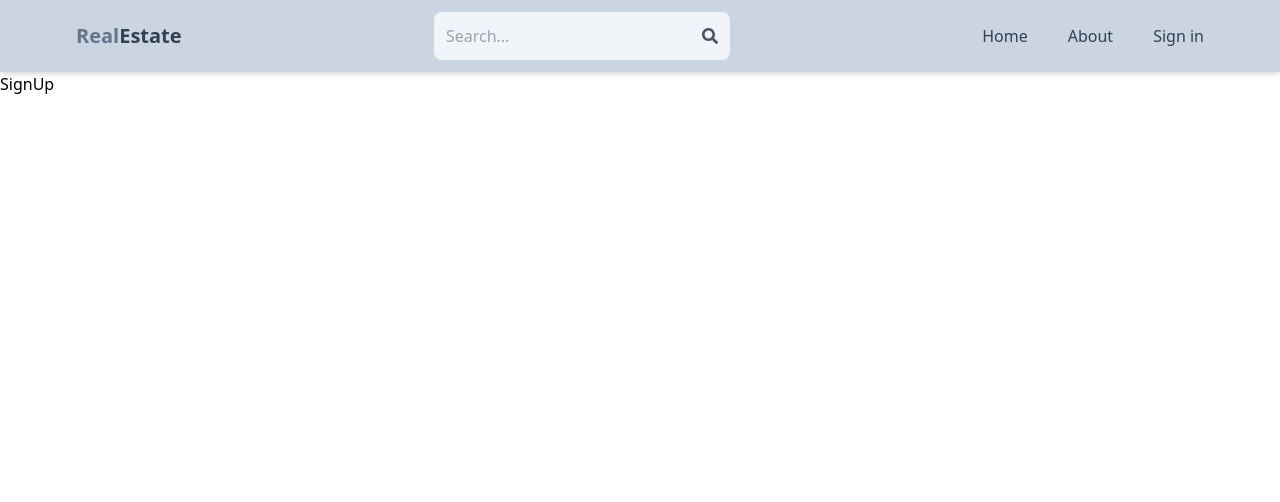
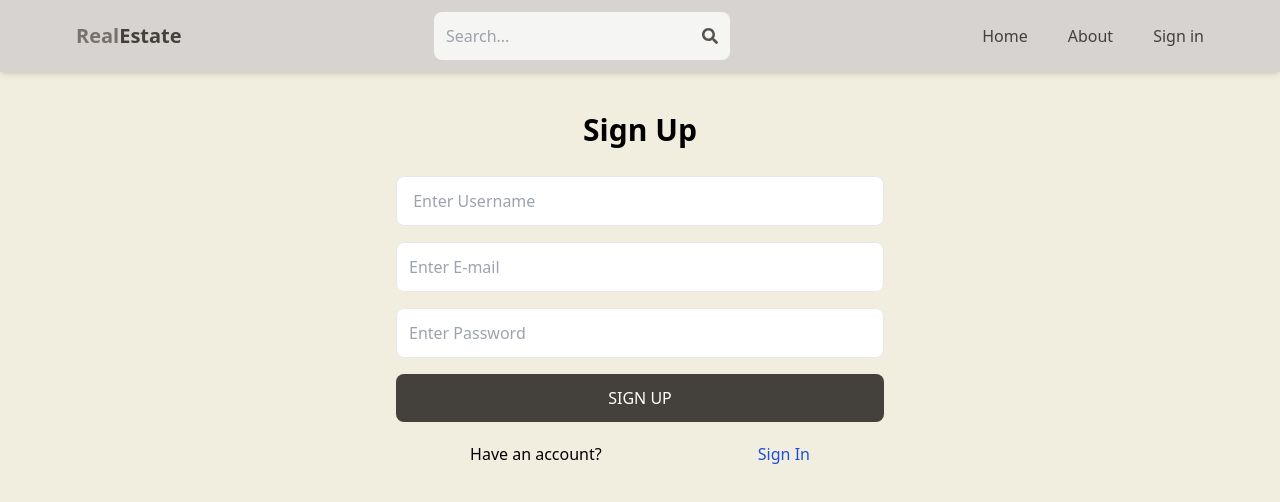
Before and after one commit to SaiKoteshVasa/mern-estate, a React (Vite) app in the folder client/: page /sign-up in a window 1280 px wide. Shown: the top 502 px of the page. Built offline with nearby package versions, Linux system fonts and the light colour scheme.

Commit message:
complete sign-up page ui

```diff
--- a/client/src/components/Header.jsx
+++ b/client/src/components/Header.jsx
@@ -3,27 +3,27 @@ import {Link } from 'react-router-dom';
 
 export default function Header() {
   return (
-    <header className="bg-slate-300 shadow-md">
+    <header className="bg-stone-300 shadow-md">
       <div className="flex justify-between items-center max-w-6xl mx-auto p-3">
         <h1 className="font-bold text-sm sm:text-xl flex flex-wrap">
-          <span className="text-slate-500">Real</span>
-          <span className="text-slate-700">Estate</span>
+          <span className="text-stone-500">Real</span>
+          <span className="text-stone-700">Estate</span>
         </h1>
-        <form className="bg-slate-100 p-3 rounded-lg flex items-center">
+        <form className="bg-stone-100 p-3 rounded-lg flex items-center">
           <input
             type="text"
             placeholder="Search..."
             className="bg-transparent focus:outline:none w-24 sm:w-64"
           />
-          <FaSearch className="text-slate-600" />
+          <FaSearch className="text-stone-600" />
         </form>
         <ul className="flex gap-10">
             <Link to='/'>
-            <li  className='hidden sm:inline text-slate-700 hover:underline'>Home</li></Link>
+            <li  className='hidden sm:inline text-stone-700 hover:underline'>Home</li></Link>
             <Link to='/about'>
-            <li  className='hidden sm:inline text-slate-700 hover:underline'>About</li></Link>
+            <li  className='hidden sm:inline text-stone-700 hover:underline'>About</li></Link>
             <Link to='/sign-in'>
-            <li  className='text-slate-700 hover:underline'>Sign in</li></Link>
+            <li  className='text-stone-700 hover:underline'>Sign in</li></Link>
         </ul>
       </div>
     </header>
--- a/client/src/index.css
+++ b/client/src/index.css
@@ -1,3 +1,7 @@
 @tailwind base;
 @tailwind components;
 @tailwind utilities;
+
+body{
+    background-color: rgb(242, 238, 223);
+}
--- a/client/src/pages/SignUp.jsx
+++ b/client/src/pages/SignUp.jsx
@@ -1,7 +1,48 @@
 import React from 'react'
+import {Link} from 'react-router-dom';
 
 export default function SignUp() {
   return (
-    <div>SignUp</div>
-  )
+    <div className="p-3 max-w-lg mx-auto">
+      <h1
+        className="text-3xl text-center font-semibold
+      my-7"
+      >
+        Sign Up
+      </h1>
+      <form className="flex flex-col gap-4">
+        <input
+          type="text"
+          placeholder=" Enter Username"
+          className="border p-3 rounded-lg"
+          id="username"
+        />
+        <input
+          type="email"
+          placeholder="Enter E-mail"
+          className="border p-3 rounded-lg"
+          id="email"
+        />
+        <input
+          type="password"
+          placeholder="Enter Password"
+          className="border p-3 rounded-lg"
+          id="password"
+        />
+        <button
+          className="bg-stone-700 text-white p-3
+        rounded-lg uppercase hover:opacity-95
+        disabled:opacity-80"
+        >
+          Sign Up
+        </button>
+      </form>
+      <div className='flex gap-2 justify-around mt-5'>
+        <p>Have an account?</p>
+        <Link to={'/sign-in'}>
+          <span className='text-blue-700'>Sign In</span>
+        </Link>
+      </div>
+    </div>
+  );
 }
```
